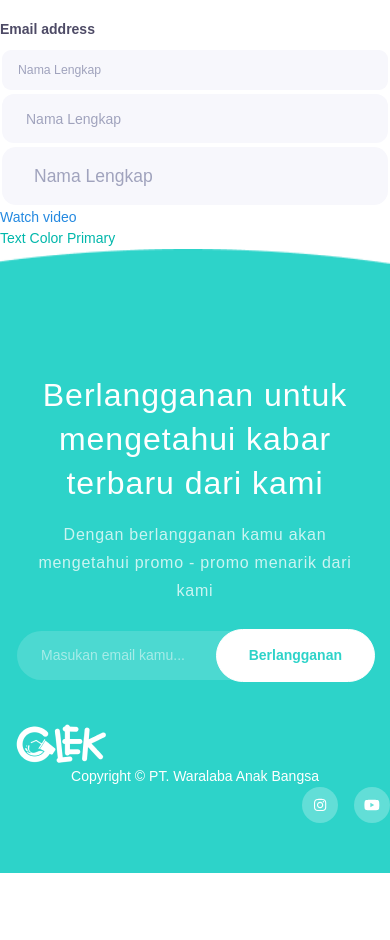
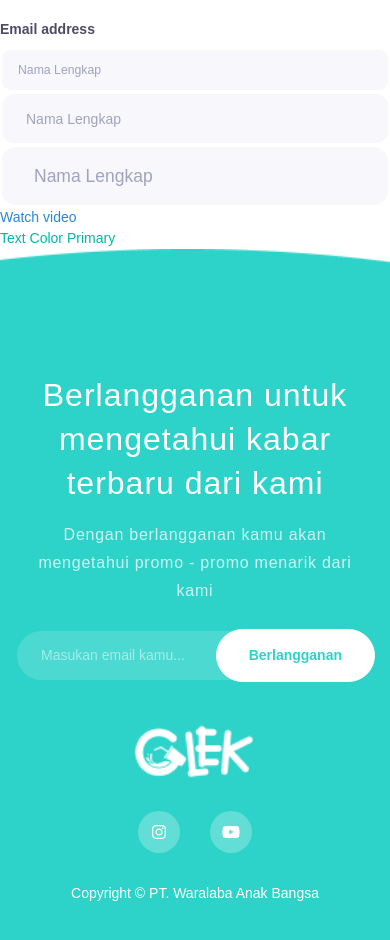
Before and after one commit to alkaff-studio/glek-landing, a Gatsby site: page / in a window 390 px wide. Shown: the part 632-1572 px from the top of the page. Before the commit the page ends 1505 px from the top, so only its background shows below. Built offline with nearby package versions, Linux system fonts and the light colour scheme; Gatsby itself is replaced by a stand-in of ours.

Commit message:
Setup responsive for footer

```diff
--- /dev/null
+++ b/src/components/footer.tsx
@@ -0,0 +1,57 @@
+import React from 'react'
+import Image from './img'
+import { FontAwesomeIcon } from '@fortawesome/react-fontawesome'
+import { faInstagram, faYoutube } from '@fortawesome/free-brands-svg-icons'
+
+const Footer = () => {
+    return (
+        <footer className="footer">
+            <div className="container">
+                <div className="footer-top">
+                    <div className="row justify-content-center">
+                        <div className="col-12 col-md-7">
+                            <h3 className="typo-display-sm mb-3">Berlangganan untuk mengetahui kabar terbaru dari kami</h3>
+                            <p className="typo-text-sm mx-3">Dengan berlangganan kamu akan mengetahui promo - promo menarik dari kami</p>
+                            <form action="#" className="mt-4">
+                                <div className="input-group">
+                                    <input type="email" name="email" id="email" className="form-control" placeholder="Masukan email kamu..." />
+                                    <div className="input-group-append">
+                                        <button className="btn btn-light">Berlangganan</button>
+                                    </div>
+                                </div>
+                            </form>
+                        </div>
+                    </div>
+                </div>
+                <div className="footer-bottom">
+                    <div className="row align-items-center">
+                        <div className="col-12 col-md-4">
+                            <div className="logo-wrapper mx-auto mx-md-0">
+                                <Image src="logo-inverted.png" />
+                            </div>
+                        </div>
+                        <div className="col-12 col-md-4 text-right order-md-last">
+                            <div className="row justify-content-center justify-content-md-end">
+                                <div className="col-auto">
+                                    <a href="https://instagram.com/glek.id" target="_blank" rel="noopener noreferrer" className="social-link">
+                                        <FontAwesomeIcon icon={faInstagram} />
+                                    </a>
+                                </div>
+                                <div className="col-auto">
+                                    <a href="https://www.youtube.com/channel/UCordp6yNRpf6gJ3pMQiYPcQ" target="_blank" rel="noopener noreferrer" className="social-link">
+                                        <FontAwesomeIcon icon={faYoutube} />
+                                    </a>
+                                </div>
+                            </div>
+                        </div>
+                        <div className="col-12 order-md-2 col-md-4 text-center">
+                            <p className="text-xs-bold copyright">Copyright &copy; PT. Waralaba Anak Bangsa</p>
+                        </div>
+                    </div>
+                </div>
+            </div>
+        </footer>
+    )
+}
+
+export default Footer
--- a/src/components/header.tsx
+++ b/src/components/header.tsx
@@ -3,7 +3,7 @@ import Image from "./img"
 
 interface HeaderProp {
 	siteTitle?: string,
-	buttonWhite: boolean
+	buttonWhite?: boolean
 }
 
 const Header = ({ siteTitle, buttonWhite = false }: HeaderProp) => {
@@ -16,7 +16,7 @@ const Header = ({ siteTitle, buttonWhite = false }: HeaderProp) => {
 			<div className="container">
 				<div className="row justify-content-space-between">
 					<div className="col">
-						<div style={{ maxWidth: `95px` }}>
+						<div className="logo-wrapper">
 							<Image src="logo.png" />
 						</div>
 					</div>
--- a/src/components/layout.tsx
+++ b/src/components/layout.tsx
@@ -3,10 +3,7 @@ import PropTypes from "prop-types"
 import { graphql, useStaticQuery } from "gatsby"
 
 import Header from "./header"
-import Image from './img'
-import SubscribeForm from './subscribe'
-import { FontAwesomeIcon } from '@fortawesome/react-fontawesome'
-import { faInstagram, faYoutube } from '@fortawesome/free-brands-svg-icons'
+import Footer from './footer'
 
 interface Props {
 	children?: any,
@@ -29,48 +26,7 @@ const Layout = ({children, showButton, invertButton}:Props) => {
 		<>
 			<Header siteTitle={data.site.siteMetadata?.title || `Title`} />
 			<main>{children}</main>
-			<footer className="footer">
-				<div className="container">
-					<div className="footer-top">
-						<div className="row justify-content-center">
-							<div className="col-12 col-md-7">
-								<h3 className="typo-display-sm mb-3">Berlangganan untuk mengetahui kabar terbaru dari kami</h3>
-								<p className="typo-text-sm mx-3">Dengan berlangganan kamu akan mengetahui promo - promo menarik dari kami</p>
-								<form action="#" className="mt-4">
-									<div className="input-group">
-										<input type="email" name="email" id="email" className="form-control" placeholder="Masukan email kamu..." />
-										<div className="input-group-append">
-											<button className="btn btn-light">Berlangganan</button>
-										</div>
-									</div>
-								</form>
-							</div>
-						</div>
-					</div>
-					<div className="footer-bottom">
-						<div className="row align-items-center">
-							<div className="col-12 col-md-4">
-								<div style={{ maxWidth: `95px` }}>
-									<Image src="logo-inverted.png" />
-								</div>
-							</div>
-							<div className="col-12 col-md-4 text-center">
-								<p className="text-xs-bold copyright">Copyright &copy; PT. Waralaba Anak Bangsa</p>
-							</div>
-							<div className="col-12 col-md-4 text-right">
-								<div className="row justify-content-end">
-									<a href="https://instagram.com/glek.id" target="_blank" rel="noopener noreferrer" className="social-link">
-										<FontAwesomeIcon icon={faInstagram} />
-									</a>
-									<a href="https://www.youtube.com/channel/UCordp6yNRpf6gJ3pMQiYPcQ" target="_blank" rel="noopener noreferrer" className="social-link">
-										<FontAwesomeIcon icon={faYoutube} />
-									</a>
-								</div>
-							</div>
-						</div>
-					</div>
-				</div>
-			</footer>
+			<Footer />
 		</>
 	)
 }
--- a/src/scss/bootstrap.scss
+++ b/src/scss/bootstrap.scss
@@ -1,2 +1,19 @@
 @import "./variable-sites/variable-sites";
 @import "~bootstrap/scss/bootstrap";
+
+/* _text.scss:11 */
+.text-justify  { text-align: justify !important; }
+.text-nowrap   { white-space: nowrap !important; }
+.text-truncate { @include text-truncate; }
+
+// Responsive alignment
+
+@each $breakpoint in map-keys($grid-breakpoints) {
+  @include media-breakpoint-up($breakpoint) {
+    $infix: breakpoint-infix($breakpoint, $grid-breakpoints);
+
+    .text#{$infix}-left   { text-align: left !important; }
+    .text#{$infix}-right  { text-align: right !important; }
+    .text#{$infix}-center { text-align: center !important; }
+  }
+}
--- a/src/scss/layout/_footer.scss
+++ b/src/scss/layout/_footer.scss
@@ -23,6 +23,7 @@
         }
 
         .social-link {
+            display: inline-block;
             margin-right: 16px;
             color: white;
             width: 36px;
@@ -47,3 +48,24 @@
     }
 
 }
+
+@include media-breakpoint-down('sm') {
+    .footer {
+        .logo-wrapper {
+            max-width: 125px;
+            margin-bottom: 30px;
+        }
+
+        .footer-bottom {
+            .copyright {
+                margin-top: 30px;
+            }
+
+            .social-link {
+                font-size: 16px;
+                width: 42px;
+                height: 42px;
+            }
+        }
+    }
+}
--- a/src/scss/layout/_layout.scss
+++ b/src/scss/layout/_layout.scss
@@ -1,2 +1,6 @@
+.logo-wrapper {
+    max-width: 95px;
+}
+
 @import "header";
 @import "footer";
```
